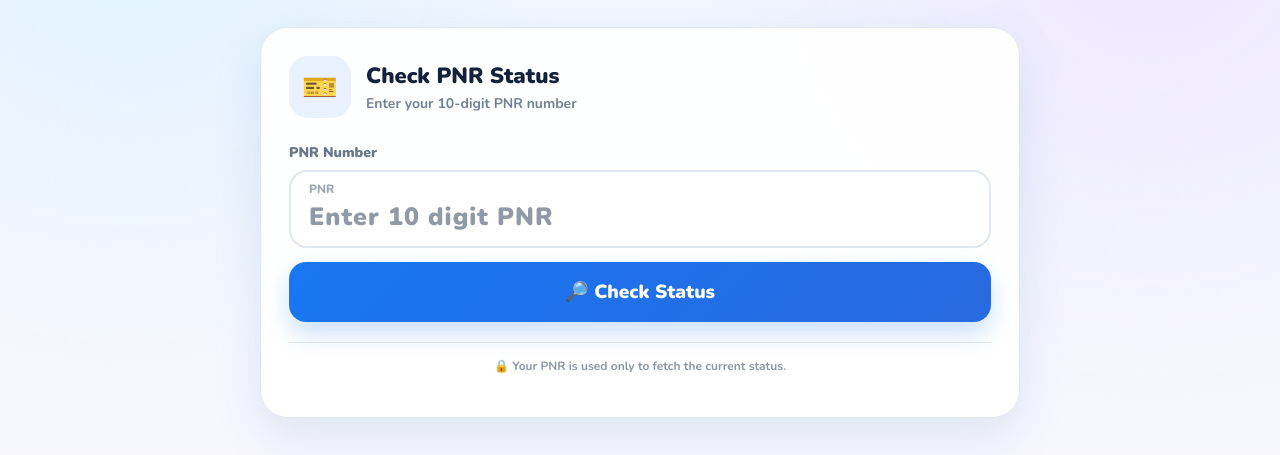
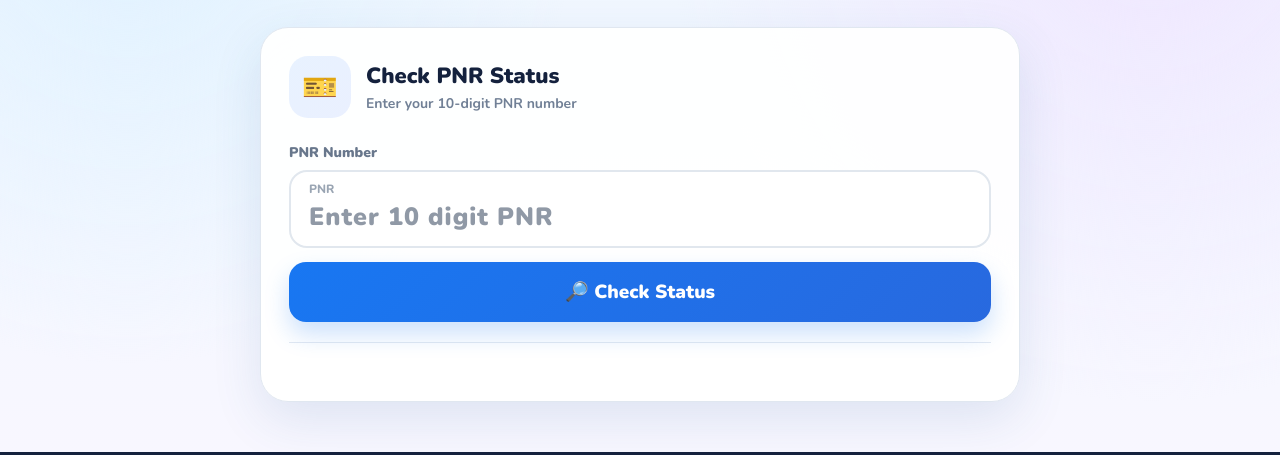
Before and after one commit to ainexservices/Pnr-Status-, a website: page index.html in a window 1280 px wide. Shown: the part 309-764 px from the top of the page. Drawn offline with nearby package versions, Linux system fonts and the light colour scheme.

Commit message:
Update index.html

```diff
--- a/index.html
+++ b/index.html
@@ -128,7 +128,6 @@
 
 
       <div class="privacy">
-        🔒 Your PNR is used only to fetch the current status.
       </div>
 
     </div>
```
